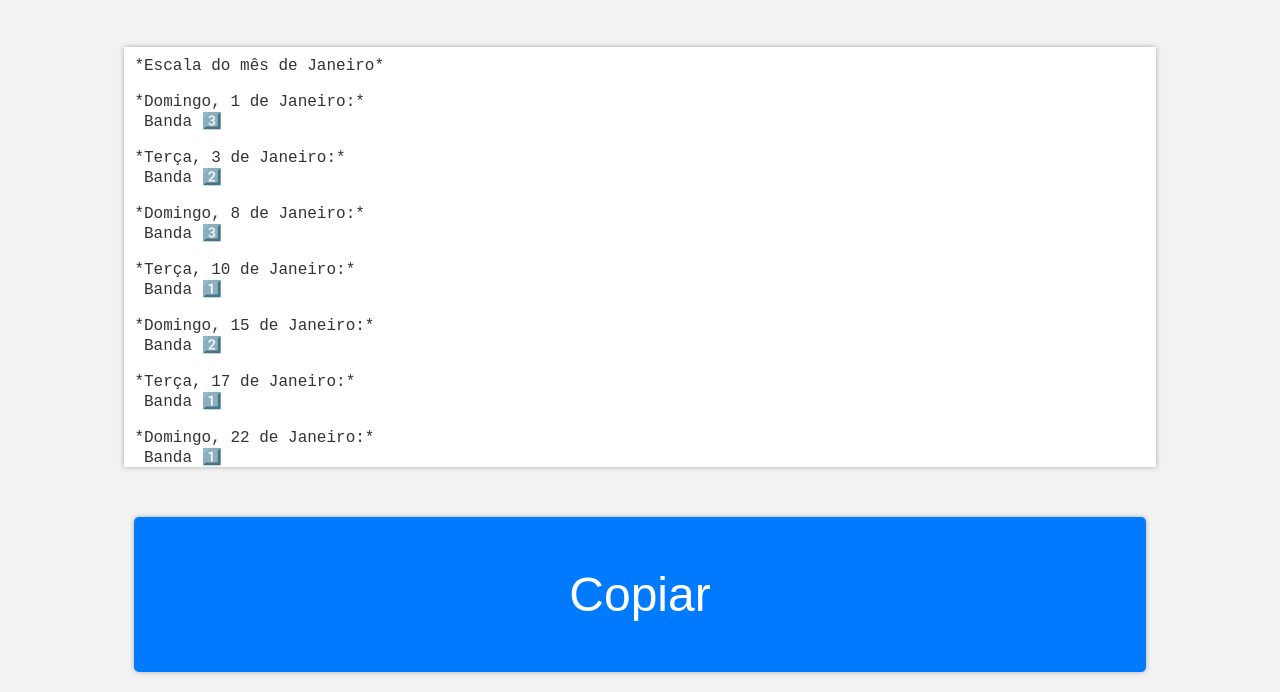
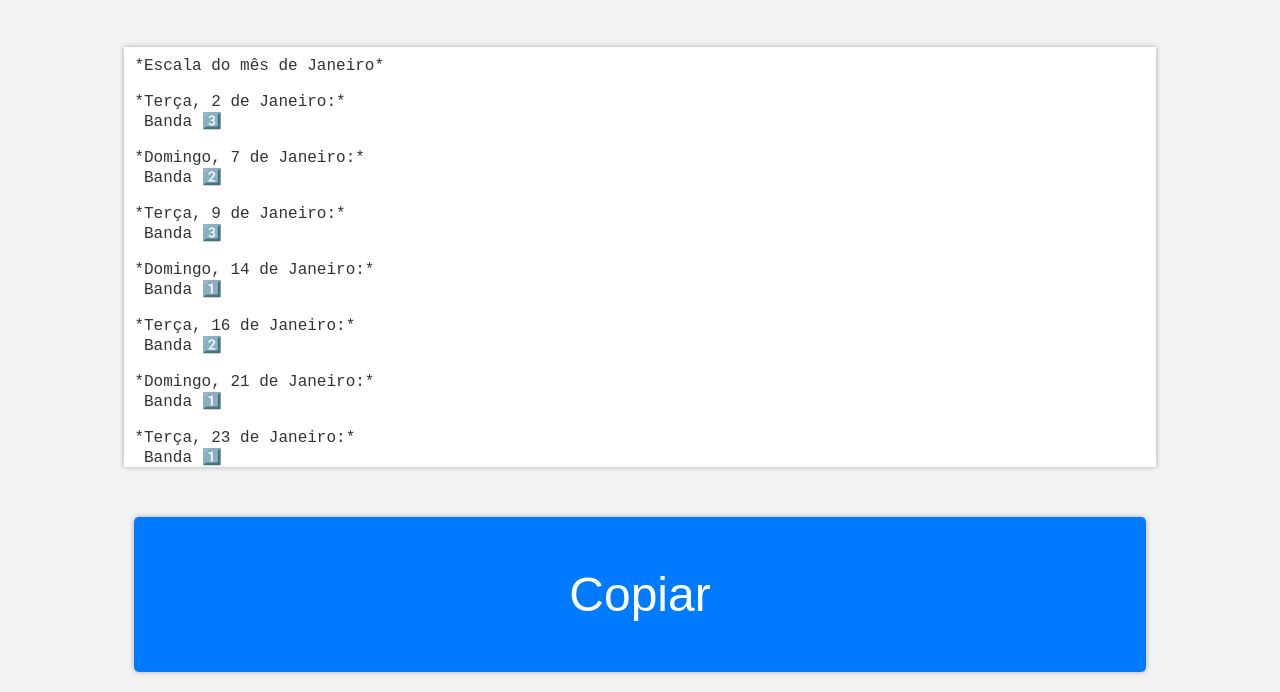
Before and after one commit to JhonnatanSchroder/gerador-de-escalas, a plain HTML site: page index.html in a window 1280 px wide. Shown: the part 108-800 px from the top of the page. Drawn offline with Linux system fonts and the light colour scheme.

Commit message:
Update index.html

```diff
--- a/index.html
+++ b/index.html
@@ -70,7 +70,7 @@
 
 
 			for (var i = 1; i <= 31; i++) {
-				var date = new Date(2023, m, i);
+				var date = new Date(2024, m, i);
 				var dayOfWeek = daysOfWeek[date.getDay()];
 
 				if (dayOfWeek == "Terça" || dayOfWeek == "Domingo") {
```
